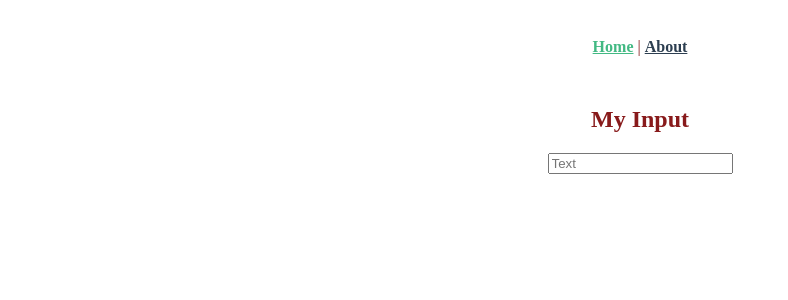
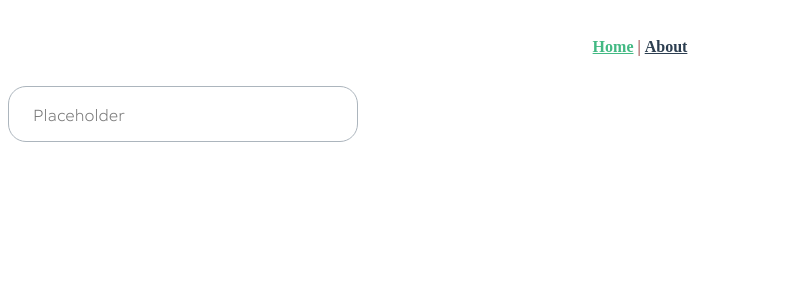
Before and after one commit to NathanGrigne/design_systems, a Vue app: page / in a window 1280 px wide. Shown: the top 300 px of the page, without its empty margins (0-788 px from the left). Built offline with nearby package versions, Linux system fonts and the light colour scheme.

Commit message:
:sparkles: Add input component

```diff
--- a/src/App.vue
+++ b/src/App.vue
@@ -1,7 +1,7 @@
 <template>
   <div id="app">
     <div id="nav">
-      <router-link to="/">Home</router-link> |
+      <router-link to="/" class="default-text">Home</router-link> |
       <router-link to="/about">About</router-link>
     </div>
     <router-view />
@@ -9,12 +9,9 @@
 </template>
 
 <script>
-  import './assets/styles/color/colors.scss';
-  import './assets/styles/text_style.scss';
-  import './assets/styles/fonts.scss';
-export default {
+import "./assets/styles/components/input_text.scss";
 
-}
+export default {};
 </script>
 
 <style lang="scss">
--- /dev/null
+++ b/src/assets/styles/components/input_text.scss
@@ -0,0 +1,75 @@
+@import "../text_style";
+@import "../color/colors";
+
+:root {
+  --input--radius: 18px;
+  --input--height: 3.5rem;
+  --input--width: 21.875rem;
+  --input--padding--left: 1.5rem;
+  --input--space--right: 1rem;
+}
+
+.container--input {
+  display: flex;
+  flex-direction: column;
+  max-width: var(--input--width);
+}
+
+.input {
+  @include default-text;
+  height: var(--input--height);
+  width: var(--input--width);
+  box-sizing: border-box;
+  border-radius: var(--input--radius);
+  border: 1px solid var(--gray-3-color);
+  padding-left: var(--input--padding--left);
+  color: var(--black-color);
+}
+
+.input:focus {
+  border: 1px solid var(--gray-4-color);
+  outline: none;
+}
+
+.container--input__success .input {
+  border: 1px solid var(--validate-90-color);
+}
+
+.container--input__error .input {
+  border: 1px solid var(--error-80-color);
+  background-color: var(--error-50-color);
+}
+
+.container--input-with-icon {
+  position: relative;
+}
+
+.input--icon {
+  position: absolute;
+  top: calc(50% - 12px);
+  right: var(--input--space--right);
+  display: block;
+  height: 24px;
+  width: 24px;
+  background-size: cover;
+}
+
+.container--input__error .input--icon {
+  background-image: url("../../icons/alert-triangle.svg");
+}
+
+.container--input__success .input--icon {
+  background-image: url("../../icons/validate.svg");
+}
+
+.input--message {
+  @include small-text;
+  max-width: var(--input--width);
+  text-align: left;
+  color: var(--black-color);
+}
+
+
+.container--input__error .input--message {
+  color: var(--error-80-color);
+}
--- a/src/assets/styles/fonts.scss
+++ b/src/assets/styles/fonts.scss
@@ -3,8 +3,8 @@
   font-style: normal;
   font-display: swap;
   src:
-          url(../fonts/garamond/eb-garamond-v14-latin-regular.woff2),
-          url(../fonts/garamond/eb-garamond-v14-latin-regular.woff);
+          url(/src/assets/fonts/garamond/eb-garamond-v14-latin-regular.woff2),
+          url(/src/assets/fonts/garamond/eb-garamond-v14-latin-regular.woff);
 }
 
 @font-face {
@@ -12,8 +12,8 @@
   font-style: normal;
   font-display: swap;
   src:
-          url(../fonts/typold/woff2/Typold-Book-500.woff2),
-          url(../fonts/typold/woff/Typold-Book-500.woff);
+          url(/src/assets/fonts/typold/woff2/Typold-Book-500.woff2),
+          url(/src/assets/fonts/typold/woff/Typold-Book-500.woff);
 }
 
 @font-face {
@@ -21,8 +21,8 @@
   font-style: normal;
   font-display: swap;
   src:
-          url(../fonts/typold/woff2/Typold-Light.woff2),
-          url(../fonts/typold/woff/Typold-Light.woff);
+          url(/src/assets/fonts/typold/woff2/Typold-Light.woff2),
+          url(/src/assets/fonts/typold/woff/Typold-Light.woff);
 }
 
 @font-face {
@@ -30,8 +30,8 @@
   font-style: normal;
   font-display: swap;
   src:
-          url(../fonts/typold/woff2/Typold-Medium.woff2),
-          url(../fonts/typold/woff/Typold-Medium.woff);
+          url(/src/assets/fonts/typold/woff2/Typold-Medium.woff2),
+          url(/src/assets/fonts/typold/woff/Typold-Medium.woff);
 }
 
 @font-face {
@@ -39,6 +39,6 @@
   font-style: normal;
   font-display: swap;
   src:
-          url(../fonts/typold/woff2/Typold-Regular.woff2),
-          url(../fonts/typold/woff/Typold-Regular.woff);
+          url(/src/assets/fonts/typold/woff2/Typold-Regular.woff2),
+          url(/src/assets/fonts/typold/woff/Typold-Regular.woff);
 }
--- a/src/components/Test.vue
+++ /dev/null
@@ -1,29 +0,0 @@
-<template>
-  <!-- HTML CODE -->
-  <div class="container">
-    <h2 class="title">My Input</h2>
-    <input type="text" class="input" placeholder="Text">
-  </div>
-</template>
-
-<script>
-// JS CODE
-const input = document.querySelector('.input')
-
-// Export Component
-export default {
-  // Give name
-  name: "Test"
-};
-</script>
-
-<style lang="scss" scoped>
-
-// CSS CODE
-
-h1 {
-  font-family: Garamond_regular;
-  color: --error-100-color;
-}
-
-</style>
--- /dev/null
+++ b/src/components/input_text.vue
@@ -0,0 +1,21 @@
+<template>
+  <!-- HTML CODE -->
+  <div class="container--input">
+    <div class="container--input-with-icon">
+      <input type="text" class="input input--text" placeholder="Placeholder" />
+      <i class="input--icon"></i>
+    </div>
+    <p class="js-message input--message "></p>
+  </div>
+</template>
+
+<script>
+// JS CODE
+//const input = document.querySelector(".input");
+
+// Export Component
+export default {
+  // Give name
+  name: "Test"
+};
+</script>
--- a/src/views/Home.vue
+++ b/src/views/Home.vue
@@ -6,9 +6,8 @@
 </template>
 
 <script>
-
 // Import Component PS : Caps is necessary on the first letter of tour component
-import Test from "@/components/Test.vue";
+import Test from "@/components/input_text.vue";
 
 export default {
   // Export Vue
```
Also changed, not shown: src/assets/icons/alert-triangle.svg (added), src/assets/icons/validate.svg (added), src/assets/styles/main.scss (deleted).
